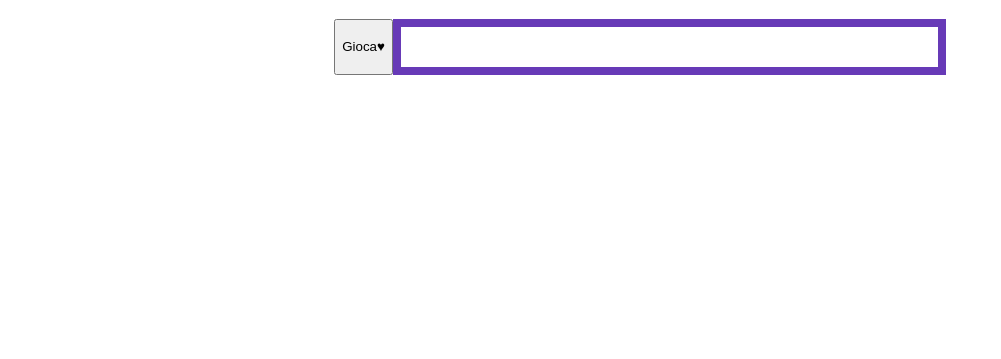
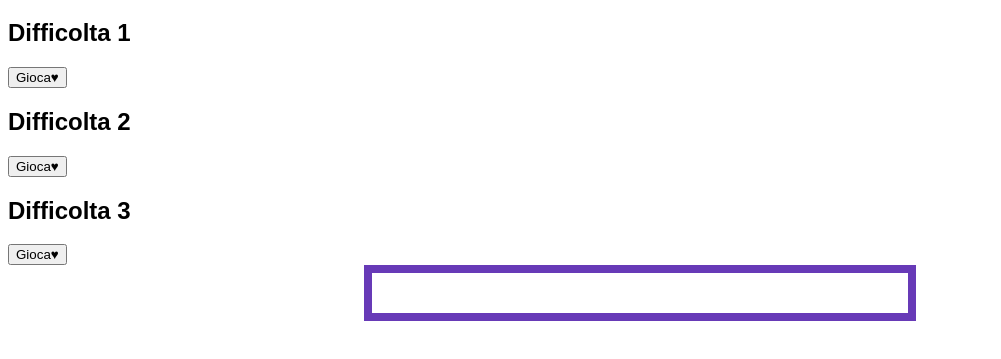
Before and after one commit to Arela-Cristina/js-campominato-grid, a plain HTML site: page index.html in a window 1280 px wide. Shown: the part 61-420 px from the top of the page, without its empty margins (0-1001 px from the left). Drawn offline with Linux system fonts and the light colour scheme; a web font is replaced by a local one.

Commit message:
Add buttonBox Difficolta 1, 2, 3

```diff
--- a/index.html
+++ b/index.html
@@ -12,12 +12,26 @@
     <header>
         <h1>Campominato Game</h1>
     </header>
+    <div class="buttonBox">
+        <div>
+            <h2>Difficolta 1</h2>
+            <button id="myButton">Gioca♥</button>
+        </div>
+        <div>
+            <h2>Difficolta 2</h2>
+            <button id="myButton">Gioca♥</button>
+        </div>
+        <div>
+            <h2>Difficolta 3</h2>
+            <button id="myButton">Gioca♥</button>
+        </div>
+    </div>
     <main>
-        <button id="myButton">Gioca♥</button>
         <section id="campoMinato">
         </section>
     </main>
     <script src="main.js"></script>
+    <script src="funzioni.js"></script>
 </body>
 
 </html>
```
Also changed, not shown: funzioni.js (added).
